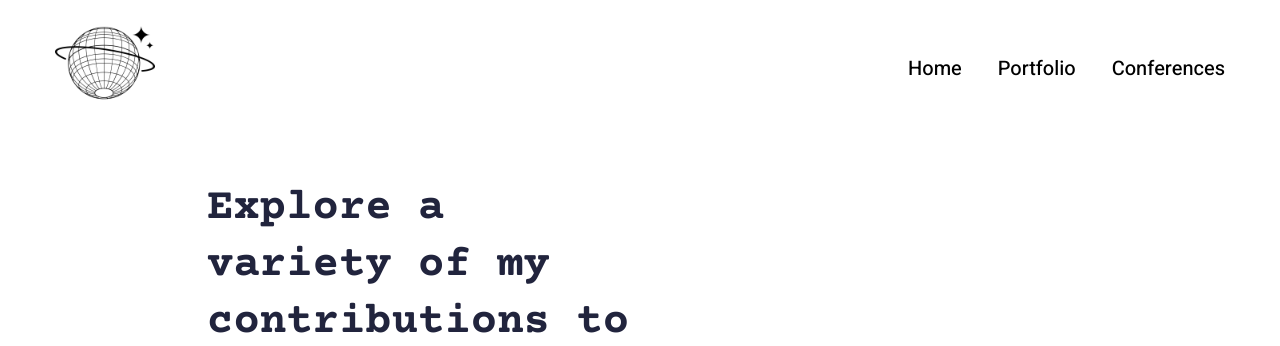
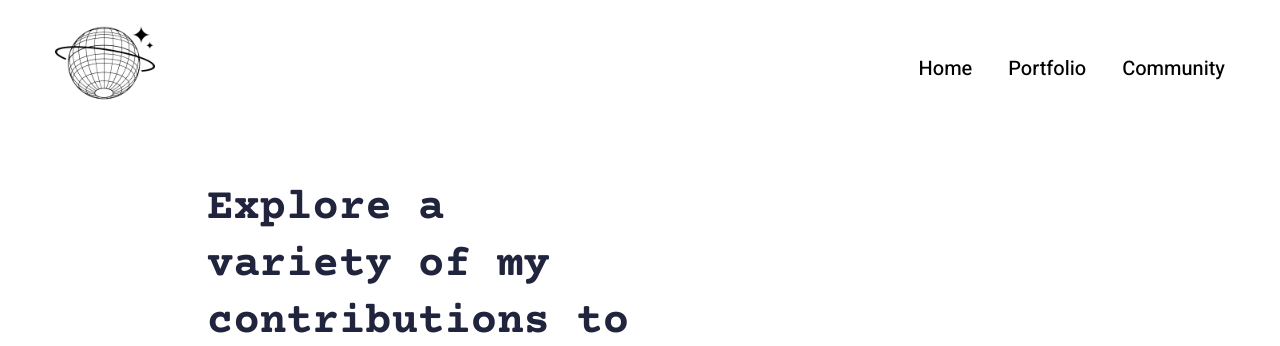
Before and after one commit to Kudzmat/myworld, a Django app: page /blog/ in a window 1280 px wide. Shown: the top 346 px of the page. Run offline with Django 4.2, Linux system fonts and the light colour scheme; data comes from the database, SQL or seed files in the repository; some libraries are stand-ins or nearby versions.

Commit message:
Update nav.html
changed "conferences" to "community"

```diff
--- a/myWorldSite/main/templates/main/partials/nav.html
+++ b/myWorldSite/main/templates/main/partials/nav.html
@@ -20,7 +20,7 @@ Start Navigation Bar
                 <ul>
                 <li><a href="{%url 'main:home'%}">Home</a></li>
                 <li><a href="{%url 'main:portfolios' %}">Portfolio</a></li>
-                <li><a href="{% url 'main:blogs' %}">Conferences</a></li>
+                <li><a href="{% url 'main:blogs' %}">Community</a></li>
                 </ul>
             </div>
             </div>
```
